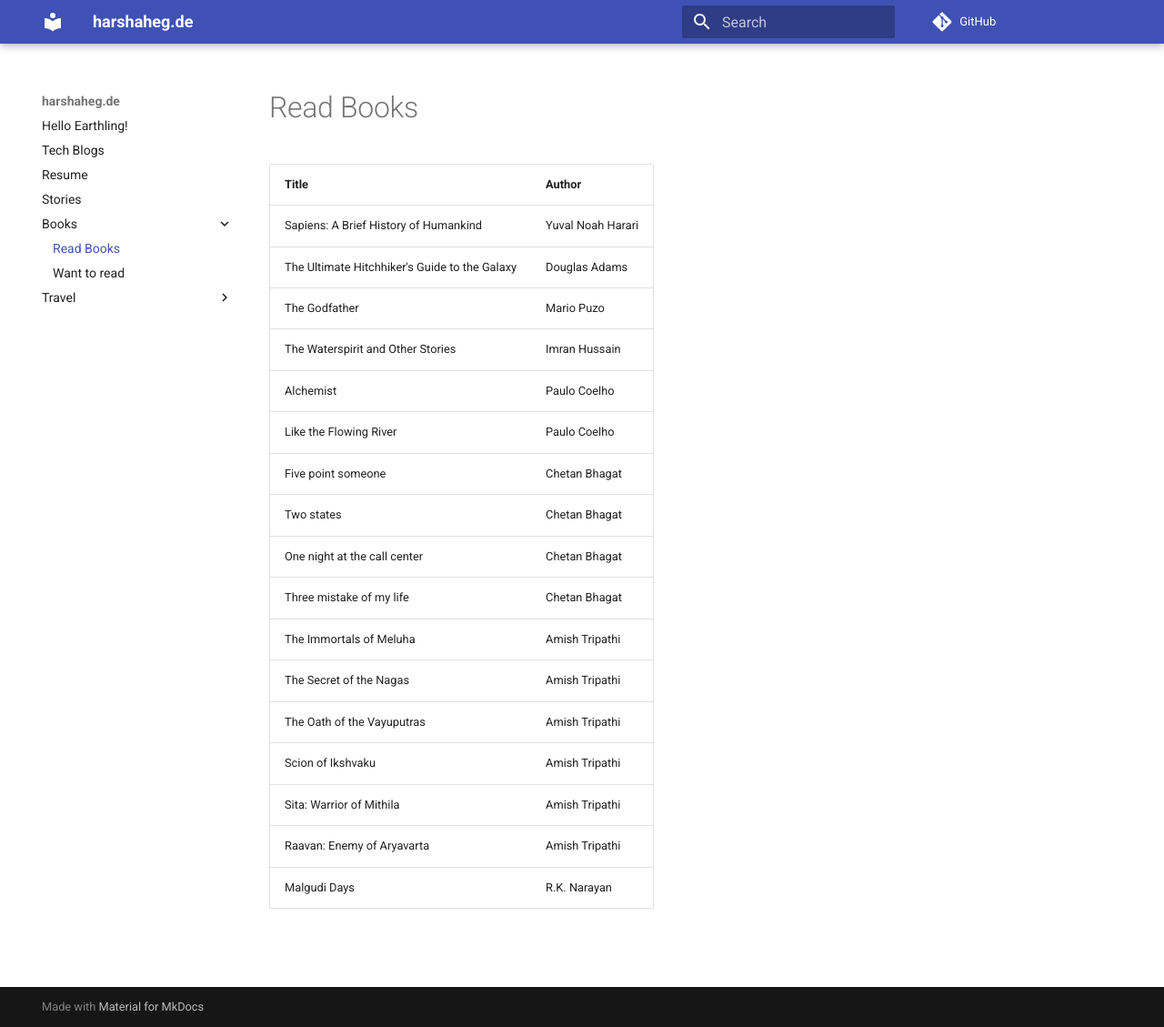
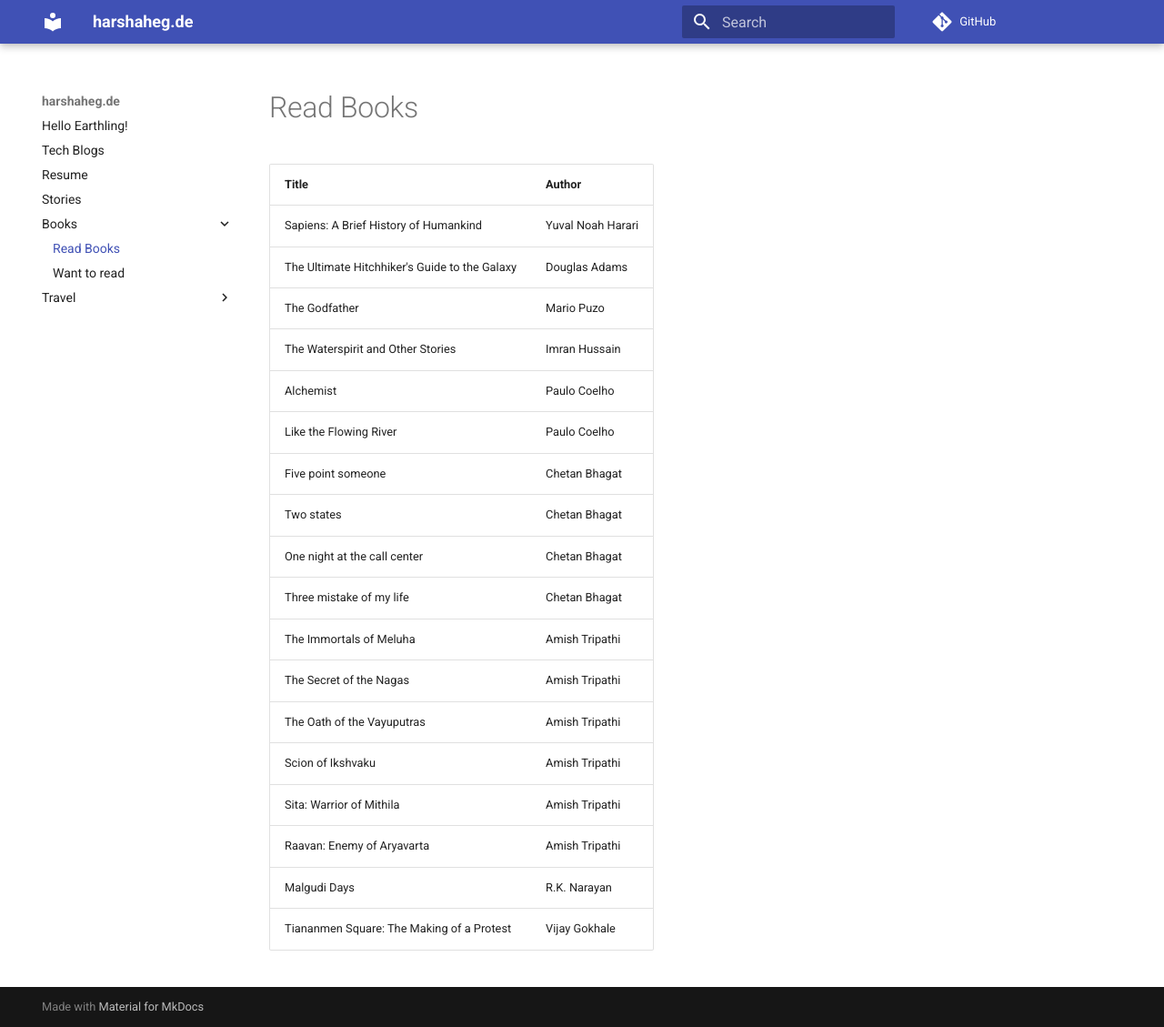
Before and after one commit to harshakhegde/harshakhegde.github.io, an MkDocs documentation site: the page built from home/books/Already-Read.md, in a window 1280 px wide and 1129 px high. Shown: the whole window at 91% size. Built offline with MkDocs 1.6.1 and Material for MkDocs 9.7.7, drawn with Linux system fonts in a browser that asks for light colours; comment, search, counter and statistics services are not loaded.

Commit message:
added new book

```diff
--- a/home/books/Already-Read.md
+++ b/home/books/Already-Read.md
@@ -18,3 +18,4 @@
 | Sita: Warrior of Mithila | Amish Tripathi |
 | Raavan: Enemy of Aryavarta | Amish Tripathi |
 | Malgudi Days | R.K. Narayan |
+| Tiananmen Square: The Making of a Protest | Vijay Gokhale |
```
